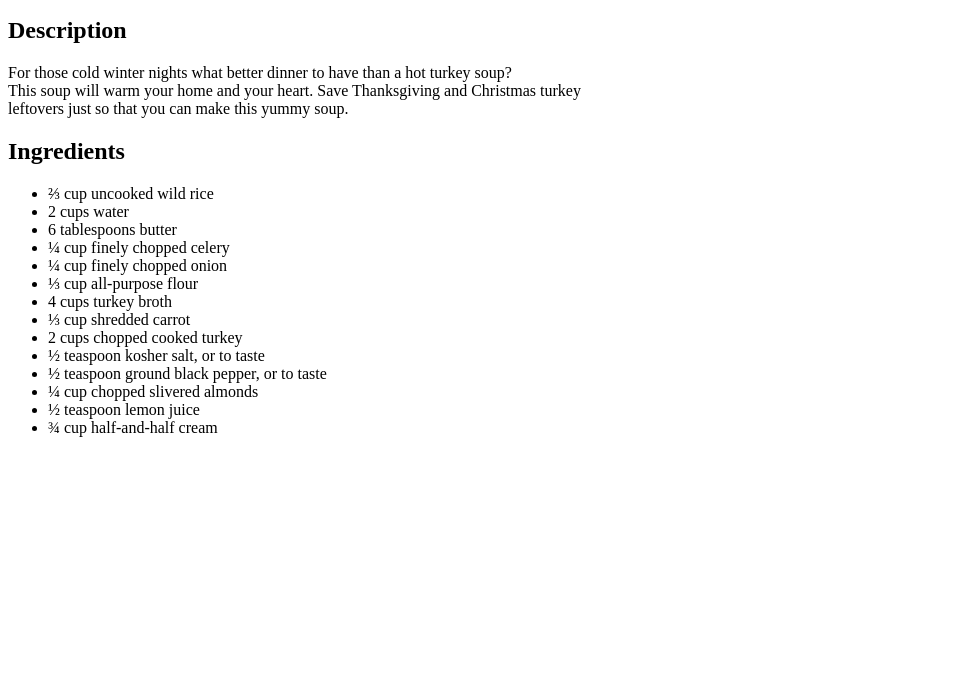
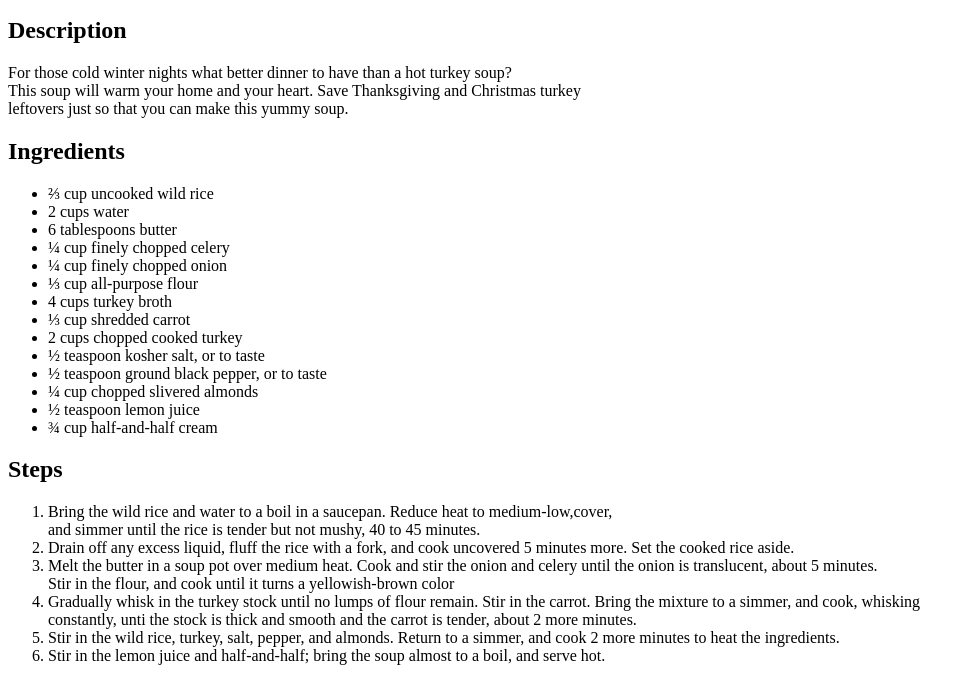
Before and after one commit to LordPriapus/odin-recipes, a plain HTML site: page recipes/turkey-wild-rice-soup.html in a window 1280 px wide. Shown: the part 101-800 px from the top of the page, without its empty margins (0-975 px from the left). Drawn offline with Linux system fonts and the light colour scheme.

Commit message:
Edited the turkey-wild-rice-soup.html

```diff
--- a/recipes/turkey-wild-rice-soup.html
+++ b/recipes/turkey-wild-rice-soup.html
@@ -31,5 +31,22 @@
     	<li>&frac12; teaspoon lemon juice</li>
     	<li>&frac34; cup half-and-half cream</li>
     </ul>
+
+    <h2>Steps</h2>
+    <ol>
+    	<li>Bring the wild rice and water to a boil in a saucepan. Reduce heat to medium-low,cover,<br>
+    	and simmer until the rice is tender but not mushy, 40 to 45 minutes.</li>
+    	<li>Drain off any excess liquid, fluff the rice with a fork, and cook uncovered 5 minutes
+    	more. Set the cooked rice aside.</li>
+    	<li>Melt the butter in a soup pot over medium heat. Cook and stir the onion and celery
+    	until the onion is translucent, about 5 minutes.<br>Stir in the flour, and cook until it turns
+    	a yellowish-brown color</li>
+    	<li>Gradually whisk in the turkey stock until no lumps of flour remain. Stir in the carrot. Bring the
+    		mixture to a simmer, and cook, whisking<br> constantly, unti the stock is thick and smooth and the
+    	carrot is tender, about 2 more minutes.</li>
+    	<li>Stir in the wild rice, turkey, salt, pepper, and almonds. Return to a simmer, and cook 2 more minutes
+    	to heat the ingredients.</li>
+    	<li>Stir in the lemon juice and half-and-half; bring the soup almost to a boil, and serve hot.</li>
+    </ol>
 </body>
 </html>
```
